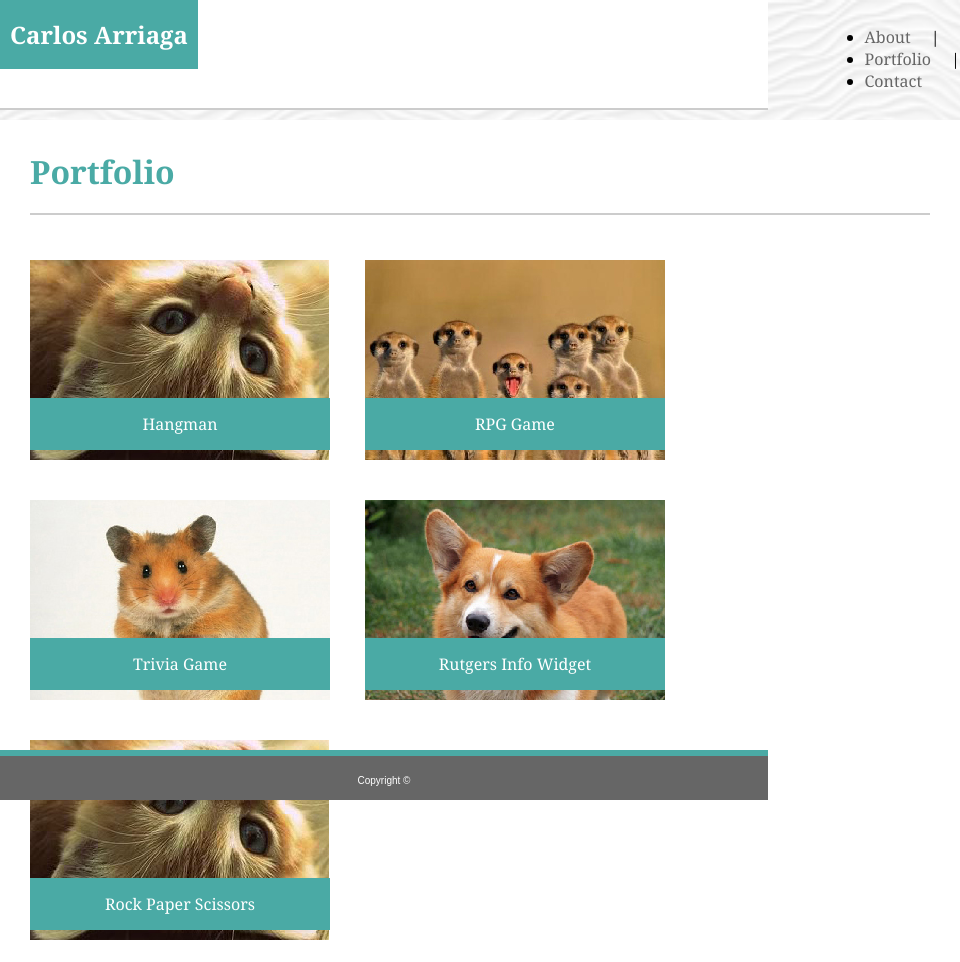
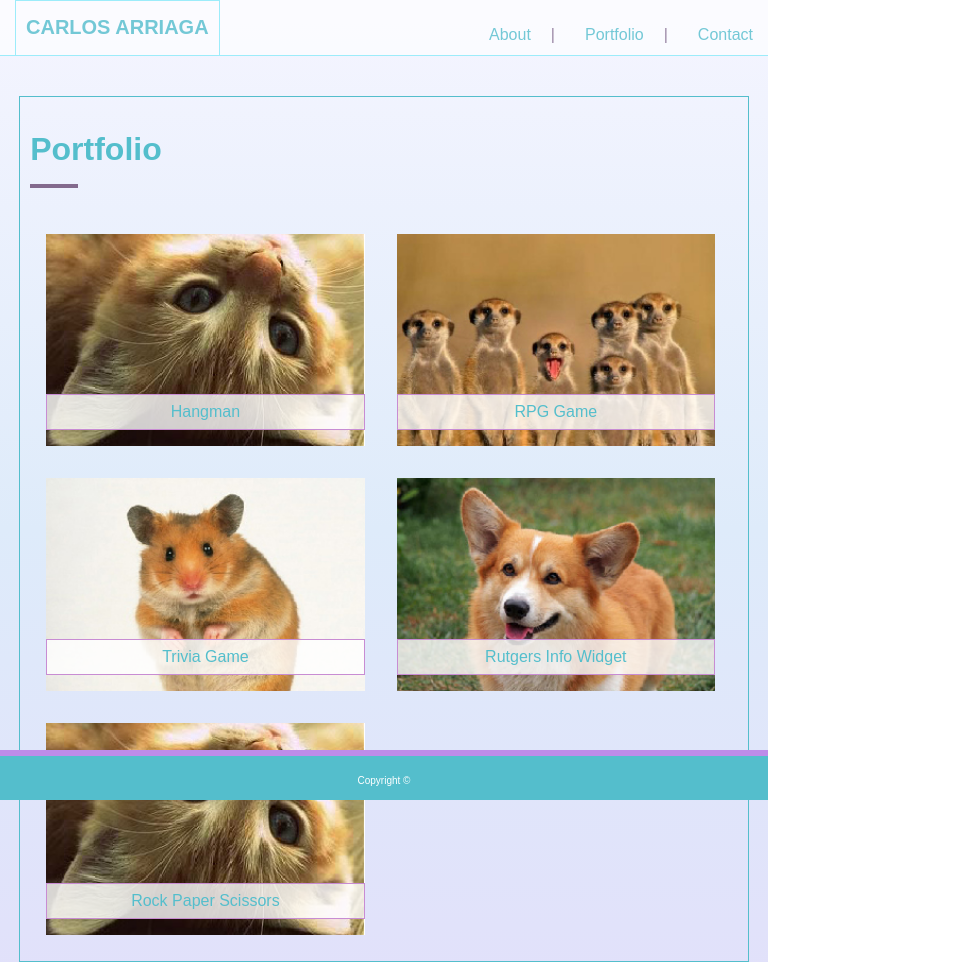
Before and after one commit to caam123/Responsive-portfolio, a plain HTML site: page portfolio.html in a window 768 px wide. Shown: the top 962 px of the page, 960 px wide, since content can reach past the window. Drawn offline with Linux system fonts and the light colour scheme.

Commit message:
Se terminaron las media queries faltantes, se rediseno y corrigieron nav

```diff
--- a/assets/css/style.css
+++ b/assets/css/style.css
@@ -6,8 +6,9 @@ body{
     font-family: Georgia, 'Times New Roman', Times, serif;
     margin:0;
     padding:0;
-    background-image: url(../img/white-waves.png);
-    background-size:cover;
+    background-image: linear-gradient(to top,rgb(226, 223, 250),#DEEBFA, #F5F5FF);
+    color:#836A8D;
+    font-family: Arial, Helvetica, sans-serif;
 }
 
 header{
@@ -16,8 +17,9 @@ header{
     width:100vw;
     position:absolute;
     top:0;
-    background-color: #fff;
-    border-bottom:2px solid #cccccc;
+    background-color:rgba(255,255,255,.7);
+    opacity: .8;
+    border-bottom:1px solid #87EBFA;
     margin:0 auto;
 }
 
@@ -27,19 +29,23 @@ div.main-nav{
 }
 
 .myName{
-    color:white;
-    background-color: #4aaaa5;
+    color: #54BECC;
+    border:1px #87EBFA solid;
+    border-bottom:none;
     float:left;
     height:auto;
     padding:2px 10px;
     text-align:center;
-    font-size: 12px;
+    font-weight: 100;
+    font-size: 10px;
+    font-family: Arial, Helvetica, sans-serif;
+    text-transform: uppercase;
 }
 
 .menu{
     float:right;
     padding-top: 10px;
-}1
+}
 
 
 nav.menu ul li{
@@ -51,6 +57,11 @@ nav.menu ul li{
     font-family: Arial, Helvetica, sans-serif;
 }
 
+nav.menu ul li a:hover{
+    font-weight: bold;
+    color:#836A8D;
+}
+
 nav.menu ul li:not(:last-child):after{
     content:'|';
     margin-left: 20px;
@@ -58,7 +69,7 @@ nav.menu ul li:not(:last-child):after{
 
 nav.menu ul li a{
     text-decoration: none;
-    color:#666666;
+    color:#54BECC;
 }
 
 .clearfix::after{
@@ -71,17 +82,19 @@ main{
     width:960px;
     margin:120px auto;
     padding: 30px;
-    background-color: #fff;
+    background-color:transparent;
+    border:1px #54BECC solid;
 
 }
 .title-section h1{
-    color:#4aaaa5;
-    margin:0;
+    color:#54BECC;
+    margin:.5em 0;
 }
 
 hr{
-    border: 1px solid #cccccc;
-    margin: 20px 0px 30px 0px;
+    border: 2px solid #836A8D;
+    margin: 5px 0px 30px 0px;
+    width:3em;
 }
 
 #bio-img{
@@ -93,7 +106,7 @@ hr{
 
 p{
     font-family: Arial, Helvetica, sans-serif;
-    line-height: 2.5;
+    line-height: 2.3;
     margin:0px;
 }
 
@@ -102,8 +115,8 @@ footer{
     height: 50px;
     position:fixed;
     bottom:0;
-    background-color: #666666;
-    border-top:6px solid #4aaaa5;
+    background-color: #54BECC;
+    border-top:6px solid #be8ce9;
     text-align: center;
     font-family: Arial, Helvetica, sans-serif;
     color:white;
@@ -121,8 +134,10 @@ form{
 
 input, textarea{
     width:100%;
-    padding:5px;
-    border:1px solid lightgray;
+    padding:10px;
+    background:rgba(250,250,250,.4);
+    border:1px solid #C88CD3;
+    box-shadow: 0;
     margin-bottom: 10px;
 }
 
@@ -140,6 +155,12 @@ input, textarea{
 
 /* Portfolio */
 
+.port-container{
+    height:auto;
+    width:100%;
+    margin:0 auto;
+}
+
 .lista-portfolio{
     margin:0;
     padding:0;
@@ -147,7 +168,6 @@ input, textarea{
 }
 
 li.port-items {
-    background-color: #000;
     width:300px;
     height:200px;
     display:block;
@@ -158,11 +178,12 @@ li.port-items {
 }
 
 .port-items span{
-    color:white;
-    font-size:16px;
+    color:#54BECC;
+    font-size:1em;
     position: absolute;
-    padding:15px 10px;
-    background-color: #4aaaa5;
+    padding:5px 10px;
+    background-color: rgba(255,255,255,.8);
+    border: 1px solid #C88CD3;
     width:300px;
     left:0;
     bottom:10px;
@@ -179,6 +200,11 @@ li.port-items {
 
 @media screen and (max-width:640px){
 
+    body{
+    background-image: linear-gradient(to bottom,rgb(243, 221, 252),rgb(221, 255, 218), rgb(255, 248, 173));
+    transition:all ease 0.4s;
+    }
+
     header{
         width:100%;
         padding:0;
@@ -188,7 +214,7 @@ li.port-items {
     }
 
     main{
-        width:100%;
+        width:95%;
         padding:10px;
         min-height: 100vh;
     }
@@ -197,12 +223,19 @@ li.port-items {
         width:100%;
         margin:0 auto;
         padding:0;
+        font-size: 1.2em;
     }
+
+    /*Por alguna razon que aun no entiendo sin el !important se desconfigura todo*/
     .myName{
         display:block;
-        width:100%;
-        font-size: .4em;
-        padding::.25em;
+        width:100%!important;
+        font-size: .4em!important;
+        padding:.25em!important;
+        margin:0!important;
+        color:white;
+        background-color: #54BECC;
+
     }
     .menu{
         width:70%;
@@ -272,7 +305,6 @@ li.port-items {
         padding:0;
         object-fit: contain;
         width:100%;
-        background-color:rgba(255,255,255,0);
     }
 
     .port-items span{
@@ -280,7 +312,7 @@ li.port-items {
         position:absolute;
         width:300px;
         bottom:0;
-        font-size: .7em;
+        font-size: 1em;
         margin: 0 auto;
         padding:5px;
         left:auto;
@@ -293,7 +325,7 @@ li.port-items {
         position:static;
         height:auto;
         padding:.5em;
-        font-size: .5em;
+        font-size: .75em;
         line-height: 1;
         border-top:2px solid #4aaaa5;
     }
@@ -301,20 +333,108 @@ li.port-items {
 }
 
 
+/* Between 6 4 1 p x   and    7 6 8 p x */
+
+@media screen and (min-width:641px) and (max-width:768px){
+
+.myName{
+    margin-left:1.5em;
 
 
+}
+
+header{
+    width:100%;
+    padding:0;
+    margin:0;
+    height: auto;
+    overflow: hidden;
+}
+
+main{
+    width:95%;
+    padding:10px;
+    min-height: 40vh;
+    margin:6em auto;
+}
+
+div.main-nav{
+    width:100%;
+    margin:0 auto;
+    padding:0;
+}
+#bio-img{
+    width:50%;
+    height: auto;
+}
+.title-section{
+    margin-top:1.5em;
+}
+
+/* PORTFOLIO SECTION 641-768 PX*/
+
+.lista-portfolio{
+    margin:0 auto;
+    padding: 0;
+}
+
+li.port-items{
+    width:45%;
+    height: auto;
+    margin:1em 1em;
+    background-color:white;
+    padding:0;
+
+}
+
+li.port-items a img{
+    object-fit:contain;
+    width:100%;
+}
 
 
+.port-items span{
+    width:100%;
+    padding:.5em;
+    position:absolute;
+    bottom:1em;
+}
+
+}
 
 
+/* Between 6 4 1 p x   and    7 6 8 p x */
+
+@media screen and (min-width:769px) and (max-width:980px){
+
+    header{
+        width:100%;
+        padding:0;
+        margin:0;
+        height: auto;
+        overflow: hidden;
+    }
+
+    main{
+        width:95%;
+        padding:10px;
+        min-height: 40vh;
+        margin:6em auto;
+    }
+
+    div.main-nav{
+        width:100%;
+        margin:0 auto;
+        padding:0;
+    }
 
 
-
-
-
-
-
-
-@media screen and(max-width:768px){
+body{
+    background-image: linear-gradient(to bottom,rgb(243, 221, 252),rgb(221, 255, 218), rgb(255, 248, 173));
+    transition:all ease 0.4s;
 
 }
+
+}
+
+/* Between 768 px   and    980 px */
--- a/portfolio.html
+++ b/portfolio.html
@@ -28,13 +28,16 @@
             <h1>Portfolio</h1>
         </div>
         <hr>
-            <ul class="lista-portfolio">
-                <li class="port-items"> <span class="project-name">Hangman</span><a href=""><img src="assets/img/Recurso 5-100.jpg"></a></li>
-                <li class="port-items"><span class="project-name">RPG Game</span><a href="#"><img src="assets/img/Recurso 2-100.jpg" alt=""></a></li>
-                <li class="port-items"><span class="project-name">Trivia Game</span><a href="#"><img src="assets/img/Recurso 3-100.jpg" alt=""></a></li>
-                <li class="port-items"><span class="project-name">Rutgers Info Widget</span><a href="#"><img src="assets/img/Recurso 4-100.jpg" alt=""></a></li>
-                <li class="port-items"><span class="project-name">Rock Paper Scissors</span><a href="#"><img src="assets/img/Recurso 5-100.jpg" alt=""></a></li>
-            </ul>
+        <div class="port class="img-port" -container">
+                <ul class="lista-portfolio">
+                        <li class="port-items"> <span class="project-name">Hangman</span><a href=""><img  class="img-port" src="assets/img/Recurso 5-100.jpg"></a></li>
+                        <li class="port-items"><span class="project-name">RPG Game</span><a href="#"><img  class="img-port" src="assets/img/Recurso 2-100.jpg" alt=""></a></li>
+                        <li class="port-items"><span class="project-name">Trivia Game</span><a href="#"><img  class="img-port" src="assets/img/Recurso 3-100.jpg" alt=""></a></li>
+                        <li class="port-items"><span class="project-name">Rutgers Info Widget</span><a href="#"><img class="img-port"  src="assets/img/Recurso 4-100.jpg" alt=""></a></li>
+                        <li class="port-items"><span class="project-name">Rock Paper Scissors</span><a href="#"><img  class="img-port" src="assets/img/Recurso 5-100.jpg" alt=""></a></li>
+                    </ul>
+        </div>
+
     </main>
     <footer>
         Copyright &copy;
```
